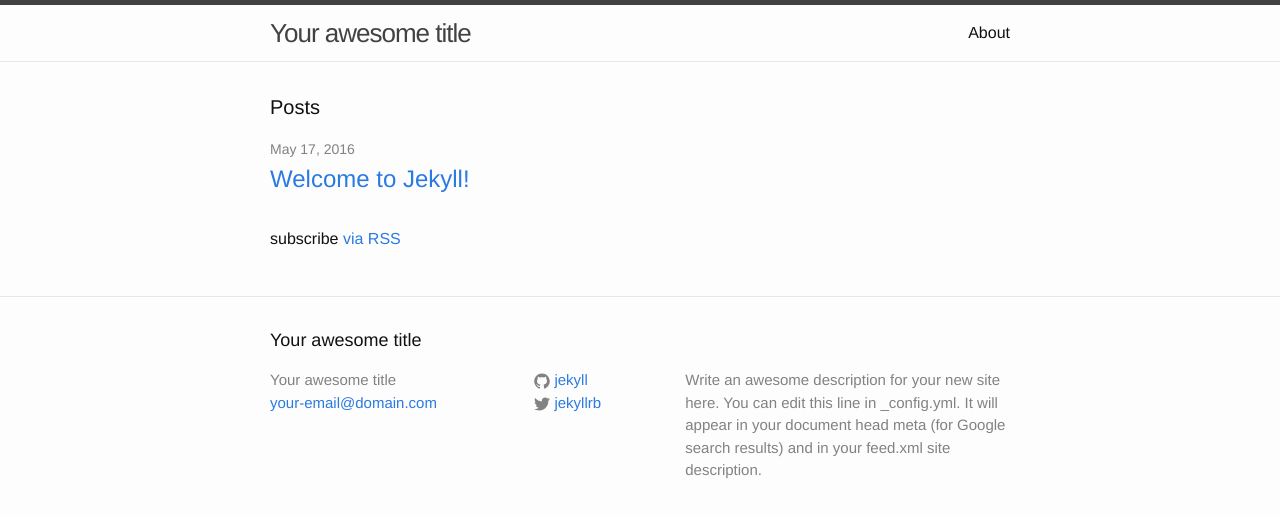
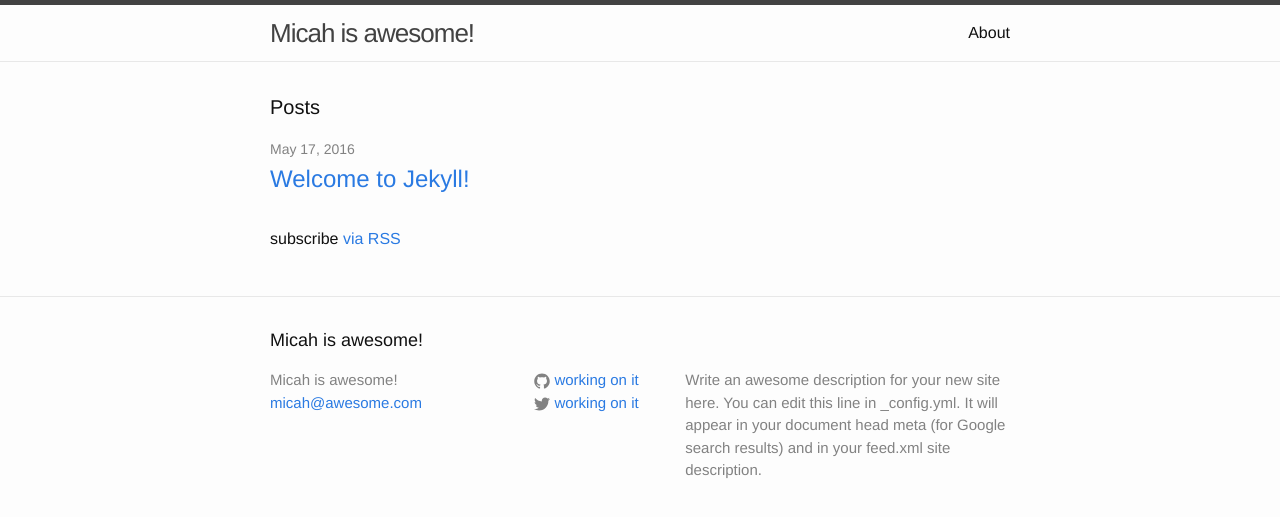
Before and after one commit to harryskan/harryskan.github.io, a Jekyll site: the page built from index.html, in a window 1280 px wide. Shown: the top 517 px of the page. Built offline with Jekyll 4.4.1, drawn with Linux system fonts in a browser that asks for light colours.

Commit message:
Update _config.yml

```diff
--- a/_config.yml
+++ b/_config.yml
@@ -6,16 +6,16 @@
 # 'jekyll serve'. If you change this file, please restart the server process.
 
 # Site settings
-title: Your awesome title
-email: your-email@domain.com
+title: Micah is awesome!
+email: micah@awesome.com
 description: > # this means to ignore newlines until "baseurl:"
   Write an awesome description for your new site here. You can edit this
   line in _config.yml. It will appear in your document head meta (for
   Google search results) and in your feed.xml site description.
 baseurl: "" # the subpath of your site, e.g. /blog
 url: "http://yourdomain.com" # the base hostname & protocol for your site
-twitter_username: jekyllrb
-github_username:  jekyll
+twitter_username: working on it
+github_username:  working on it
 
 # Build settings
 markdown: kramdown
```
